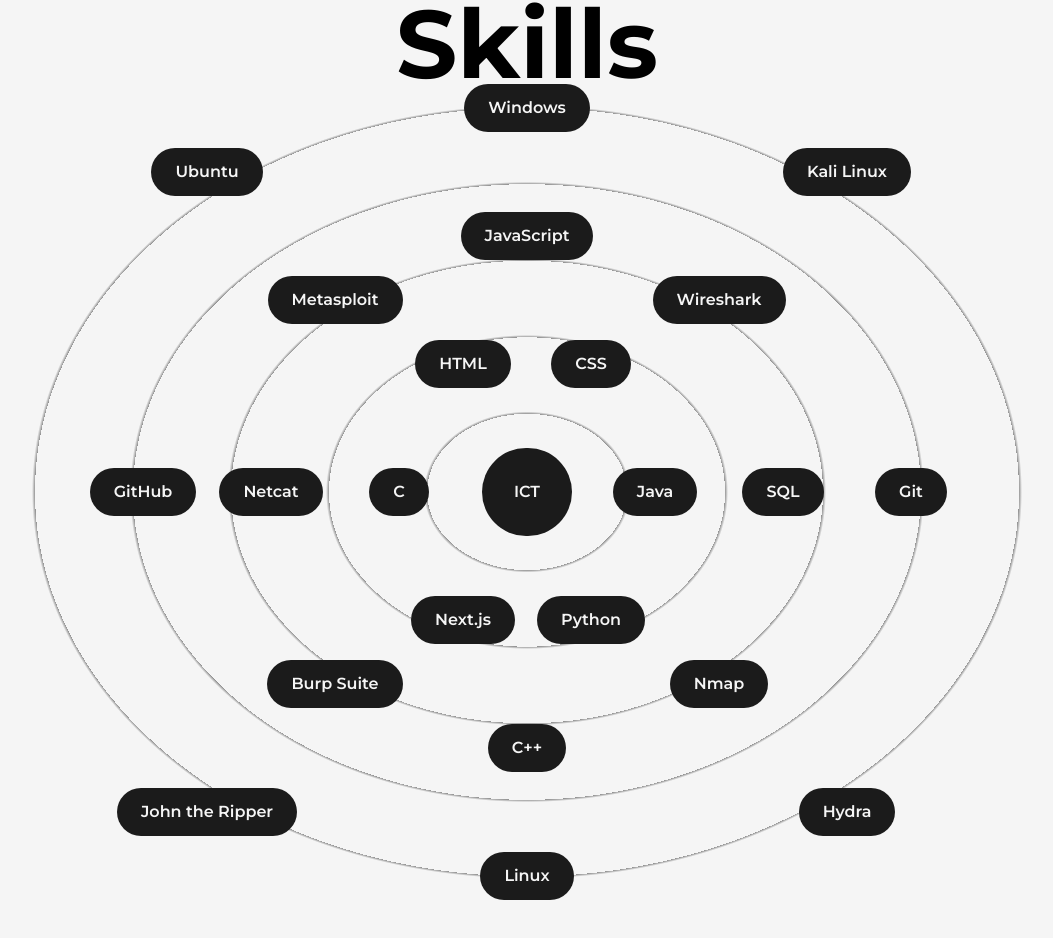
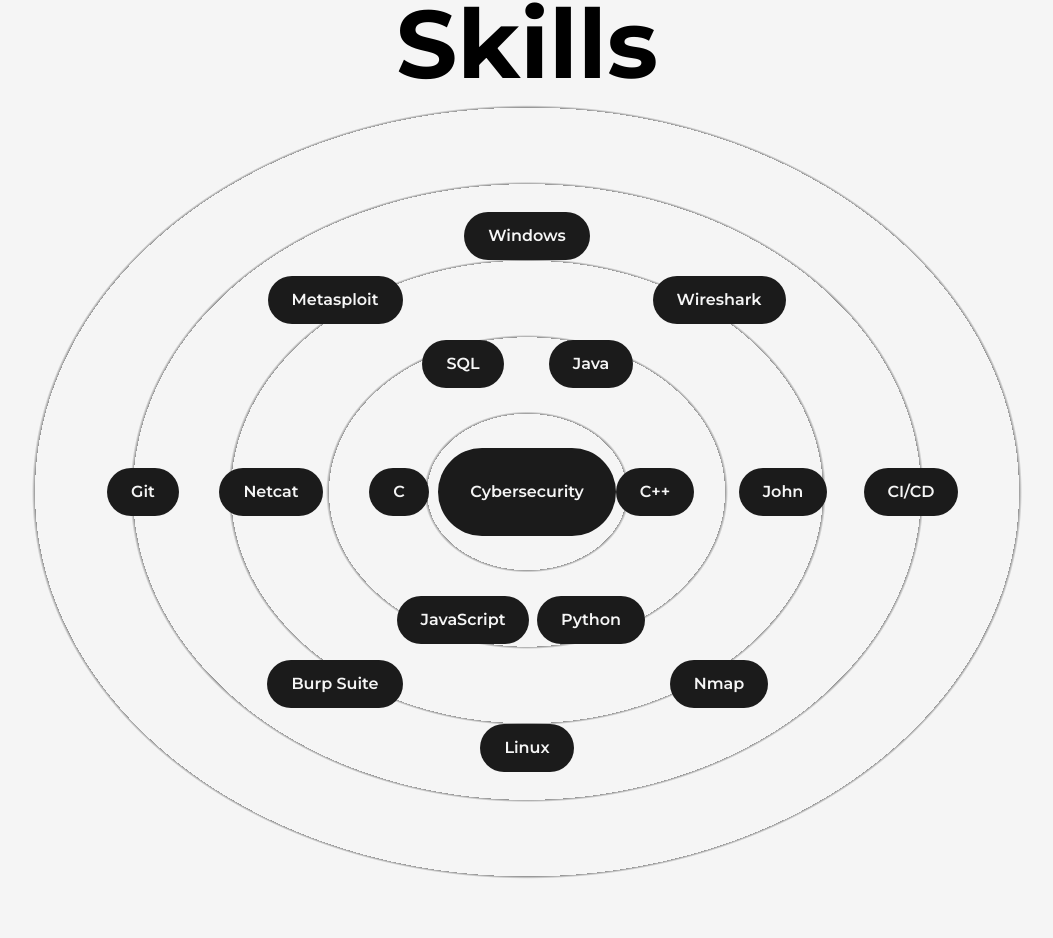
Before and after one commit to MohamedTaherMaalej/my-portfolio, a Next.js app: page /about in a window 1280 px wide. Shown: the part 1440-2378 px from the top of the page, without its empty margins (113-1166 px from the left). Built offline with nearby package versions, Linux system fonts and the light colour scheme.

Commit message:
Update Skills Component

```diff
--- a/components/Skills.js
+++ b/components/Skills.js
@@ -20,30 +20,24 @@
     <h2 className='font-bold text-8xl mt-64 w-full text-center md:text-6xl md:mt-32'>Skills</h2>
     <div className='w-full h-screen relative flex items-center justify-center rounded-full bg-circularLight dark:bg-circularDark lg:h-[80vh] md:h-[60vh] xs:h-[50vh] lg:bg-circularLightLg lg:dark:bg-circularDarkLg md:bg-circularLightMd md:dark:bg-circularDarkMd sm:bg-circularLightSm sm:dark:bg-circularDarkSm'>
       <motion.div className=' flex items-center justify-center rounded-full font-semibold bg-dark text-light p-8 shadow-dark cursor-pointer dark:text-dark dark:bg-light lg:p-6 md:p-4 xs:text-xs xs:p-2' whileHover={{scale: 1.05}}>
-        ICT
+        Cybersecurity
       </motion.div>
-      <Skill name='HTML' x='-5vw' y='-10vw'/>
-      <Skill name='CSS' x='5vw' y='-10vw'/>
-      <Skill name='JavaScript' x='0' y='-20vw'/>
-      <Skill name='Next.js' x='-5vw' y='10vw'/>
+      <Skill name='SQL' x='-5vw' y='-10vw'/>
+      <Skill name='Java' x='5vw' y='-10vw'/>
+      <Skill name='Windows' x='0' y='-20vw'/>
+      <Skill name='JavaScript' x='-5vw' y='10vw'/>
       <Skill name='Python' x='5vw' y='10vw'/>
-      <Skill name='C++' x='0' y='20vw'/>
+      <Skill name='Linux' x='0' y='20vw'/>
       <Skill name='C' x='-10vw' y='0'/>
-      <Skill name='Java' x='10vw' y='0'/>
+      <Skill name='C++' x='10vw' y='0'/>
       <Skill name='Nmap' x='15vw' y='15vw'/>
       <Skill name='Burp Suite' x='-15vw' y='15vw'/>
       <Skill name='Wireshark' x='15vw' y='-15vw'/>
       <Skill name='Metasploit' x='-15vw' y='-15vw'/>
-      <Skill name='SQL' x='20vw' y='0'/>
+      <Skill name='John' x='20vw' y='0'/>
       <Skill name='Netcat' x='-20vw' y='0'/>
-      <Skill name='Linux' x='0' y='30vw'/>
-      <Skill name='Windows' x='0' y='-30vw'/>
-      <Skill name='Hydra' x='25vw' y='25vw'/>
-      <Skill name='John the Ripper' x='-25vw' y='25vw'/>
-      <Skill name='Kali Linux' x='25vw' y='-25vw'/>
-      <Skill name='Ubuntu' x='-25vw' y='-25vw'/>
-      <Skill name='Git' x='30vw' y='0'/>
-      <Skill name='GitHub' x='-30vw' y='0'/>
+      <Skill name='CI/CD' x='30vw' y='0'/>
+      <Skill name='Git' x='-30vw' y='0'/>
 
     </div>
     </>
```
